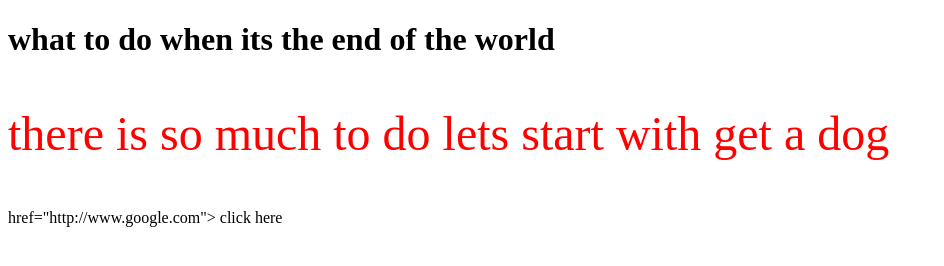
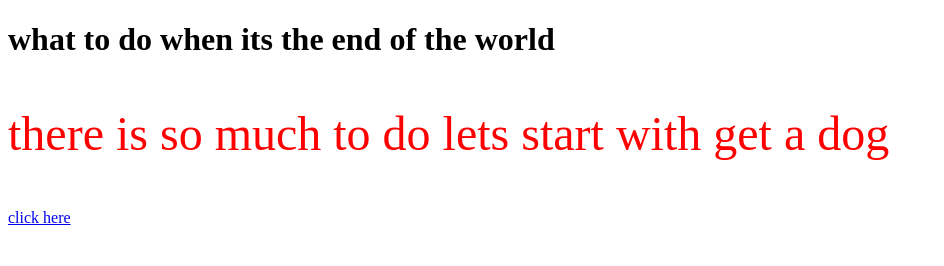
Before and after one commit to dmarquis517/website-fun, a plain HTML site: page index.html in a window 1280 px wide. Shown: the whole page, without its empty margins (0-944 px from the left). Drawn offline with Linux system fonts and the light colour scheme.

Commit message:
Update index.html

```diff
--- a/index.html
+++ b/index.html
@@ -8,6 +8,6 @@
         <h1>what to do when its the end of the world </h1>
         <p>there is so much to do lets start with get a dog</p>
 
-        <a> href="http://www.google.com"> click here</a>
+        <a href="http://www.google.com">click here</a>
     </body>
 </html>
```
